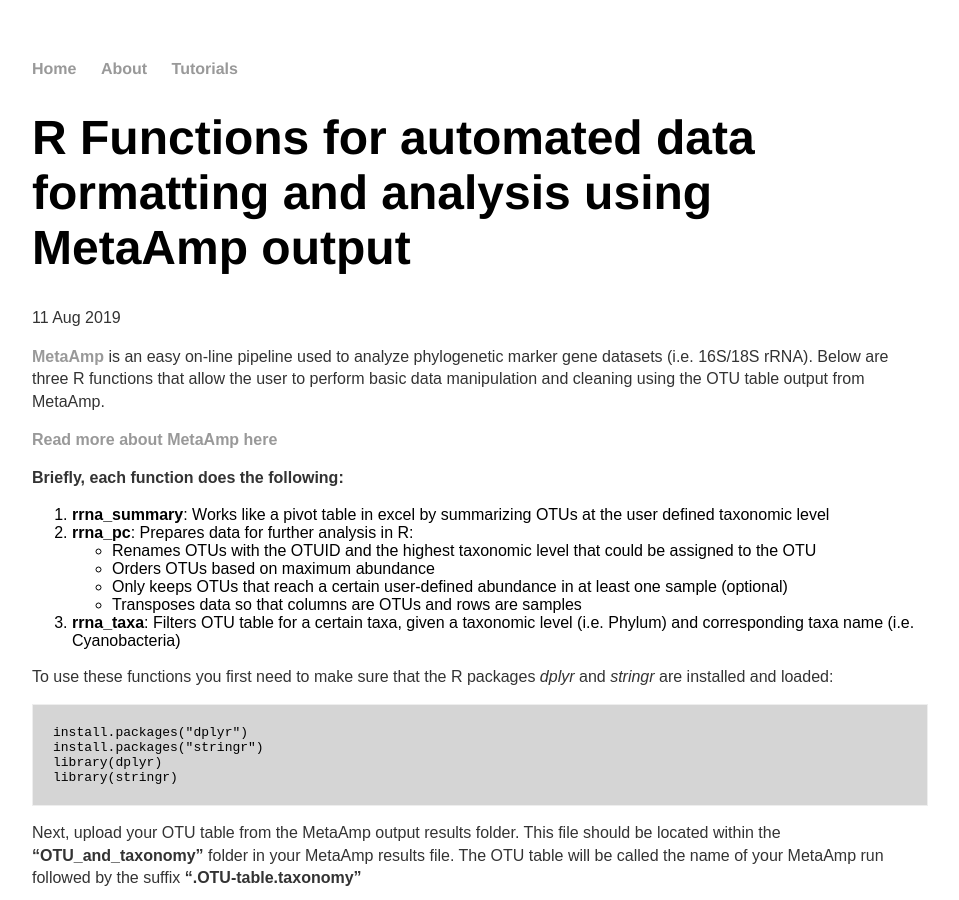
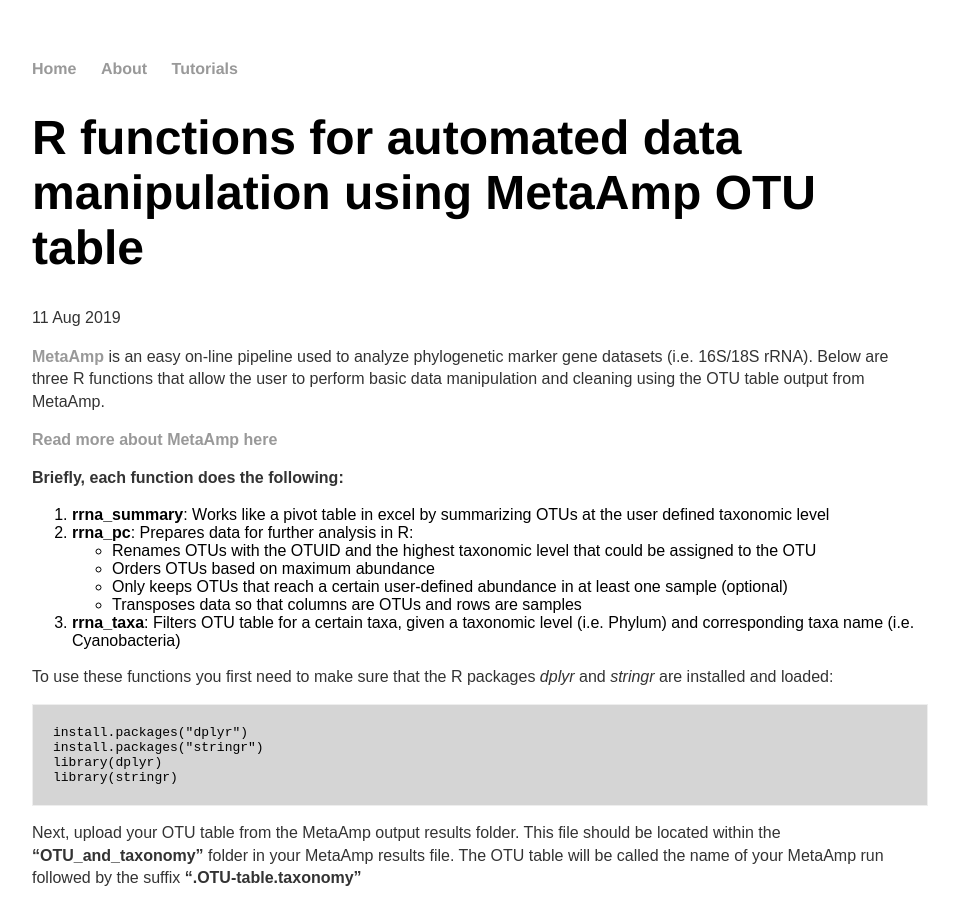
Before and after one commit to jkzorz/jkzorz.github.io, a Jekyll site: the page built from _posts/2019-08-12-metaamp-r-functions.md, in a window 1280 px wide and 900 px high. Shown: the whole window, without its empty margins (160-1119 px from the left). Built offline with Jekyll 4.4.1, drawn with Linux system fonts in a browser that asks for light colours.

Commit message:
Update 2019-08-12-metaamp-r-functions.md

```diff
--- a/_posts/2019-08-12-metaamp-r-functions.md
+++ b/_posts/2019-08-12-metaamp-r-functions.md
@@ -1,6 +1,6 @@
 ---
 layout: post
-title: "R Functions for automated data formatting and analysis using MetaAmp output"
+title: "R functions for automated data manipulation using MetaAmp OTU table"
 date: 2019-08-11
 ---
 
```
